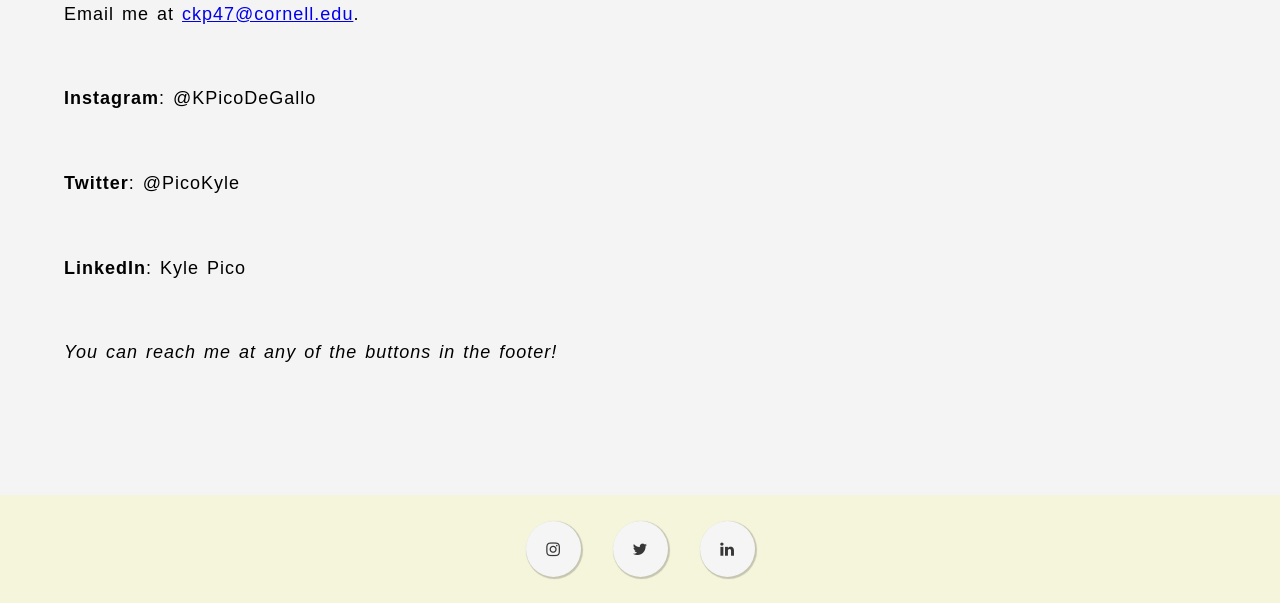
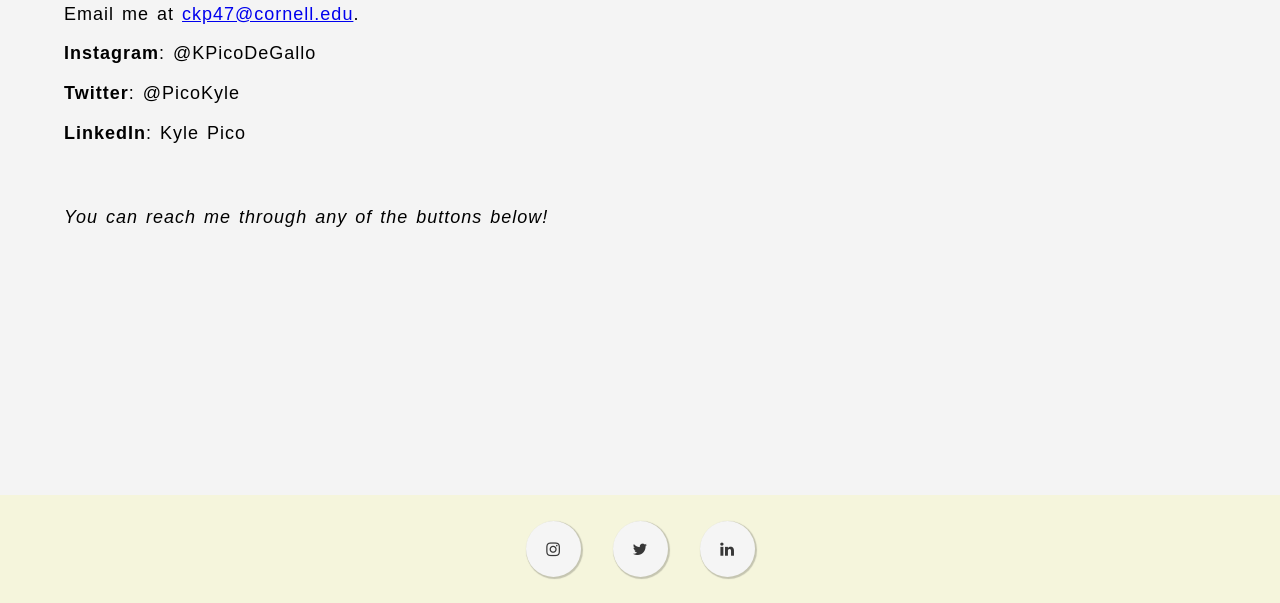
Before and after one commit to kylepico/kylepico.github.io, a plain HTML site: page contact.html in a window 1280 px wide. Shown: the part 223-826 px from the top of the page. Drawn offline with Linux system fonts and the light colour scheme.

Commit message:
Update contact.html

```diff
--- a/contact.html
+++ b/contact.html
@@ -30,11 +30,11 @@
   <main class="contents">
     <h2>Contact</h2>
     <address>
-      <p>Email me at <a href="mailto:ckp47@cornell.com">ckp47@cornell.edu</a>.</p><br>
-      <p><strong>Instagram</strong>: @KPicoDeGallo</p><br>
-      <p><strong>Twitter</strong>: @PicoKyle</p><br>
+      <p>Email me at <a href="mailto:ckp47@cornell.com">ckp47@cornell.edu</a>.</p>
+      <p><strong>Instagram</strong>: @KPicoDeGallo</p>
+      <p><strong>Twitter</strong>: @PicoKyle</p>
       <p><strong>LinkedIn</strong>: Kyle Pico</p><br>
-      <p><em>You can reach me at any of the buttons in the footer!</em></p>
+      <p><em>You can reach me through any of the buttons below!</em></p>
     </address>
   </main>
 
```
